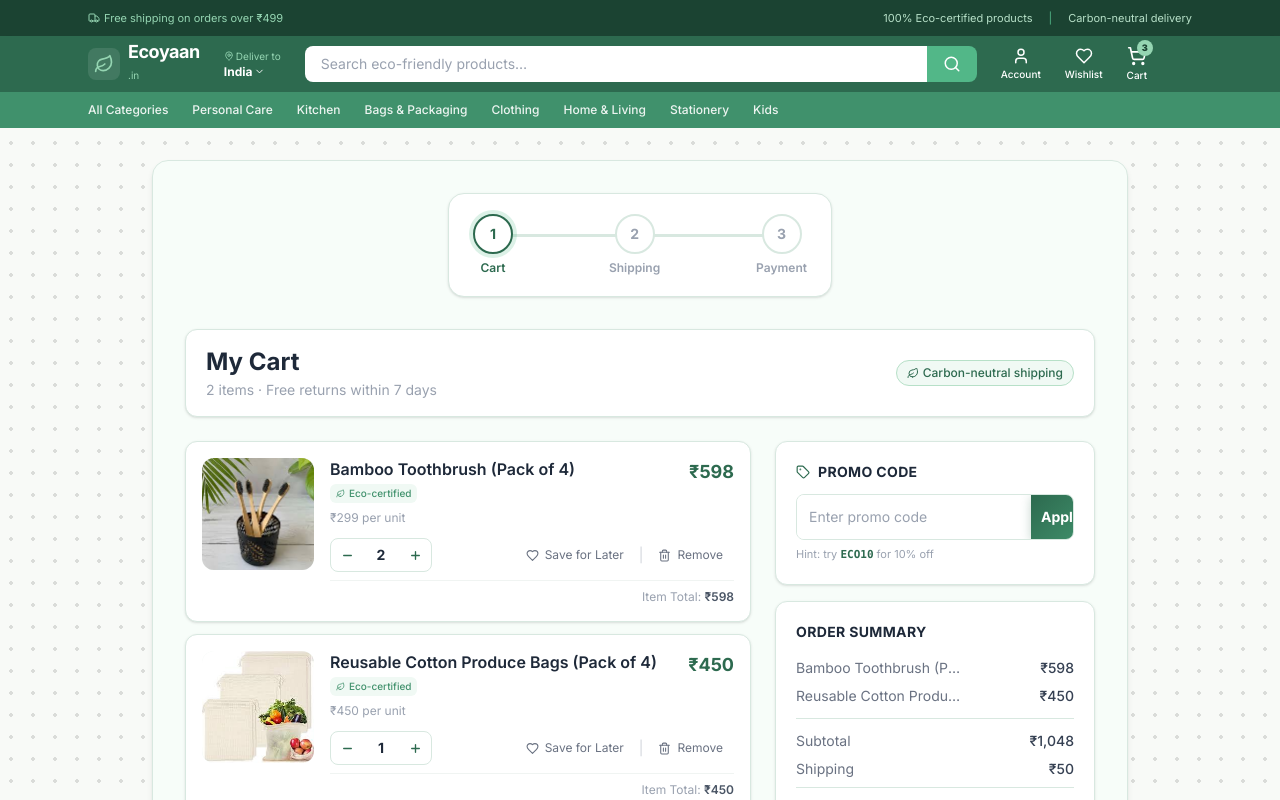
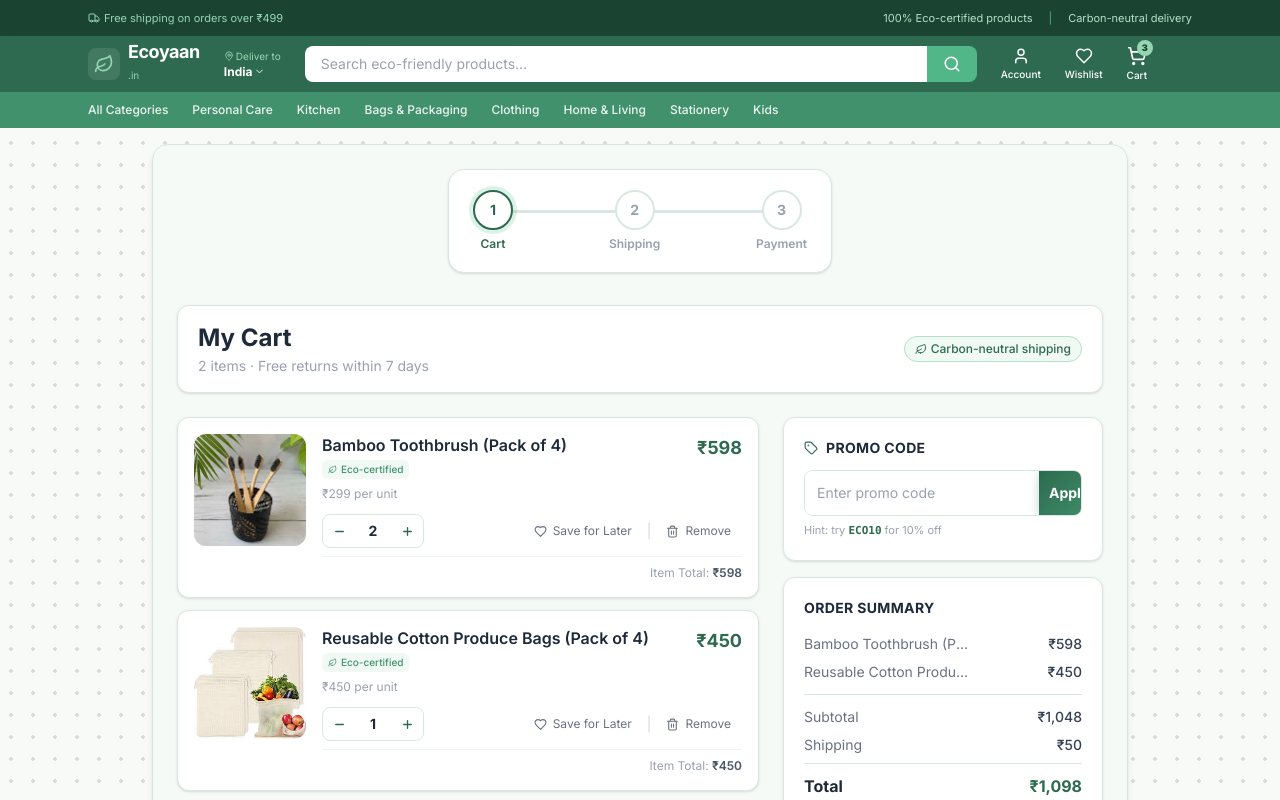
Before and after one commit to VaibhavKrishna0607/ecoyaan-checkout, a Next.js app: page /cart in a window 1280 px wide. Shown: the top 800 px of the page. Built offline with nearby package versions, Linux system fonts and the light colour scheme.

Commit message:
style: uniform #f6faf6 wrapper bg, reduce padding to minimize scrolling

```diff
--- a/src/app/cart/CartClient.jsx
+++ b/src/app/cart/CartClient.jsx
@@ -206,8 +206,8 @@
   );
 
   return (
-    <div className="animate-fade-in-up max-w-5xl mx-auto px-4 sm:px-6 py-8 pb-32 lg:pb-10">
-      <div className="bg-[#f7fdf9] rounded-2xl border border-[#d8e8e0] shadow-md p-5 lg:p-8">
+    <div className="animate-fade-in-up max-w-5xl mx-auto px-4 sm:px-6 py-4 pb-28 lg:pb-6">
+      <div className="bg-[#f6faf6] rounded-2xl border border-[#d8e8e0] shadow-md p-4 lg:p-6">
         <CheckoutProgress currentStep={1} />
 
       <div className="flex items-center justify-between mb-6 bg-white rounded-xl border border-[#d8e8e0] shadow-sm px-5 py-4">
--- a/src/app/order-success/page.jsx
+++ b/src/app/order-success/page.jsx
@@ -31,8 +31,8 @@
   const orderId = useMemo(() => `ECO-${Math.floor(100000 + Math.random() * 900000)}`, []);
 
   return (
-    <div className="max-w-2xl mx-auto px-4 sm:px-6 py-12">
-      <div className="bg-[#f7fdf9] rounded-2xl border border-[#d8e8e0] shadow-md p-5 lg:p-8">
+    <div className="max-w-2xl mx-auto px-4 sm:px-6 py-4">
+      <div className="bg-[#f6faf6] rounded-2xl border border-[#d8e8e0] shadow-md p-4 lg:p-6">
       {/* Success Banner */}
       <div className="text-center mb-6 bg-white rounded-2xl border border-[#d8e8e0] shadow-sm px-6 py-8">
         <div className="w-20 h-20 bg-[#d8f3dc] rounded-full flex items-center justify-center mx-auto mb-4 animate-pop">
--- a/src/app/payment/page.jsx
+++ b/src/app/payment/page.jsx
@@ -41,8 +41,8 @@
 
   return (
     <>
-    <div className="animate-fade-in-up max-w-5xl mx-auto px-4 sm:px-6 py-8 pb-28">
-      <div className="bg-[#f7fdf9] rounded-2xl border border-[#d8e8e0] shadow-md p-5 lg:p-8">
+    <div className="animate-fade-in-up max-w-5xl mx-auto px-4 sm:px-6 py-4 pb-24">
+      <div className="bg-[#f6faf6] rounded-2xl border border-[#d8e8e0] shadow-md p-4 lg:p-6">
         <CheckoutProgress currentStep={3} />
 
       <div className="bg-white rounded-xl border border-[#d8e8e0] shadow-sm px-5 py-4 mb-6">
--- a/src/app/shipping/page.jsx
+++ b/src/app/shipping/page.jsx
@@ -127,8 +127,8 @@
 
   return (
     <>
-    <div className="animate-fade-in-up max-w-2xl mx-auto px-4 sm:px-6 py-8 pb-28">
-      <div className="bg-[#f7fdf9] rounded-2xl border border-[#d8e8e0] shadow-md p-5 lg:p-8">
+    <div className="animate-fade-in-up max-w-2xl mx-auto px-4 sm:px-6 py-4 pb-24">
+      <div className="bg-[#f6faf6] rounded-2xl border border-[#d8e8e0] shadow-md p-4 lg:p-6">
         <CheckoutProgress currentStep={2} />
 
       <div className="mb-6 bg-white rounded-xl border border-[#d8e8e0] shadow-sm px-5 py-4">
```
